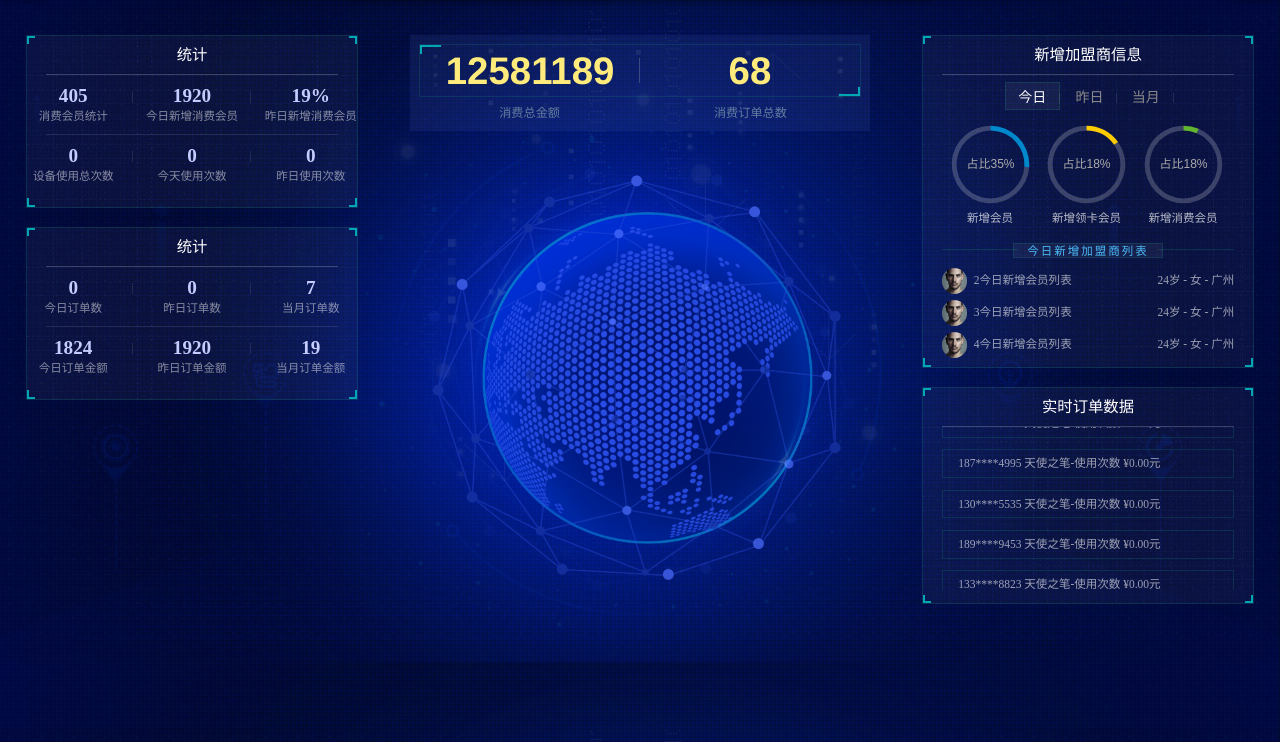
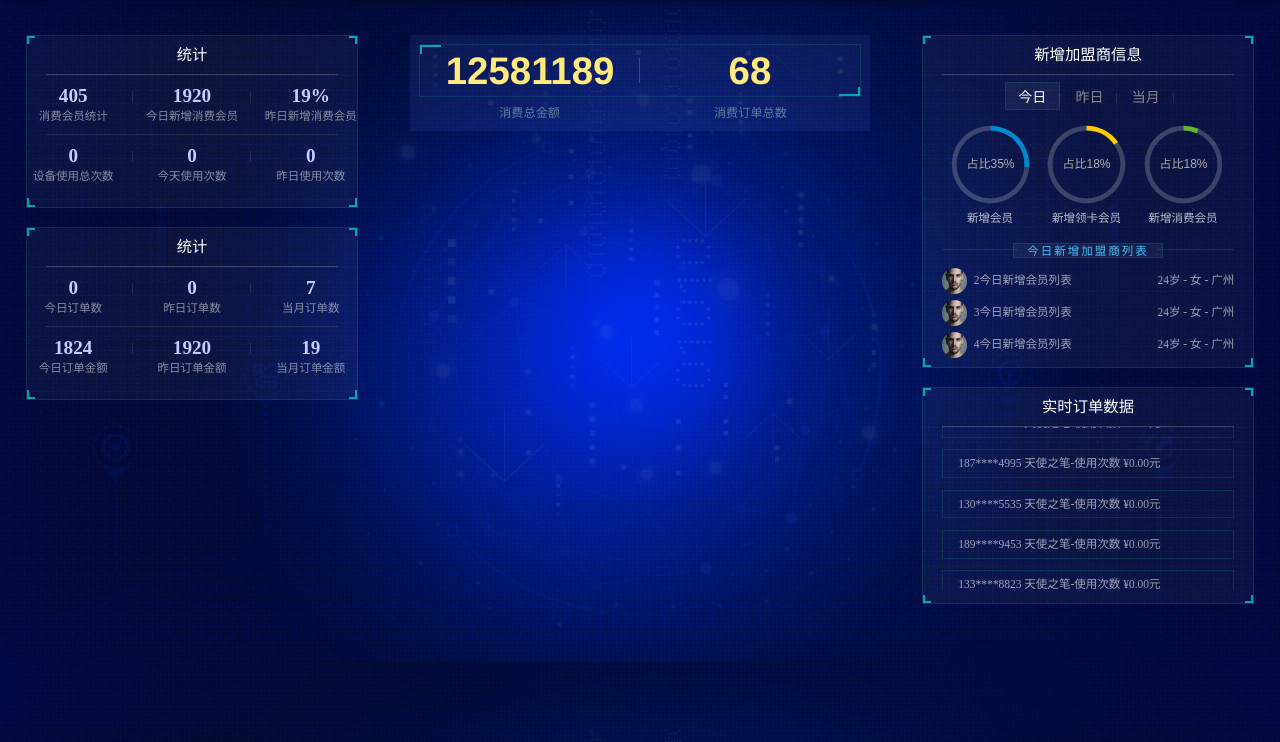
Before and after one commit to Visualizeit/data-view, a plain HTML site: page index.html in a window 1280 px wide. Shown: the part 58-800 px from the top of the page. Drawn offline with nearby package versions, Linux system fonts and the light colour scheme.

Commit message:
Remove unused map elements and associated styles from index.html and comon0.css

```diff
--- a/css/comon0.css
+++ b/css/comon0.css
@@ -75,13 +75,6 @@ a:hover{ color:#06c; text-decoration: none!important}
 .barbox li{ font-size: .6rem; color: #ffeb7b; padding: .05rem 0;  font-family: Gotham, "Helvetica Neue", Helvetica, Arial, "sans-serif"; font-weight: bold;}
 .barbox2 li{ font-size: .19rem; color: #637c9f; padding-top: .1rem;}
 
-.map{  position:relative; height: 7.2rem; z-index: 9;}
-.map4{ width: 200%; height:7rem;  position: relative; left: -50%; top: 4%; margin-top: .2rem; z-index: 5;}
-.map1,.map2,.map3{ position:absolute;}
-.map1{ width:6.43rem; z-index: 2;top:.45rem; left: .4rem;  animation: myfirst2 15s infinite linear;}
-.map2{ width:5.66rem; top:.85rem; left: .77rem; z-index: 3; opacity: 0.2; animation: myfirst 10s infinite linear;}
-.map3{ width:5.18rem; top:1.07rem; left: 1.13rem; z-index: 1;}
-
 #echarts1,#echarts2,#echarts3,#echarts6,#echarts7,#echarts8{ position:relative;}
 #echarts1:before,
 #echarts2:before,
@@ -146,15 +139,3 @@ a:hover{ color:#06c; text-decoration: none!important}
 
 .sycm li h2{ font-size:.3rem; color: #c5ccff;}
 .sycm li span{ font-size:.18rem; color: #fff; opacity: .5;}
-
-@keyframes myfirst2
-{
-from {transform: rotate(0deg);}
-to {transform: rotate(359deg);}
-}
-
-@keyframes myfirst
-{
-from {transform: rotate(0deg);}
-to {transform: rotate(-359deg);}
-}
--- a/index.html
+++ b/index.html
@@ -164,12 +164,6 @@
                 <li class="pulll_left">消费订单总数</li>
               </ul>
             </div>
-          </div>
-          <div class="map">
-            <div class="map1"><img src="picture/lbx.png" /></div>
-            <div class="map2"><img src="picture/jt.png" /></div>
-            <div class="map3"><img src="picture/map.png" /></div>
-            <div class="map4" id="map_1"></div>
           </div>
         </li>
         <li>
```
